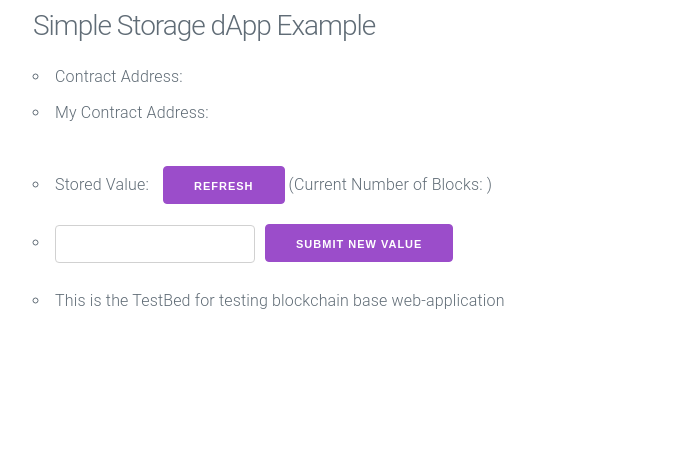
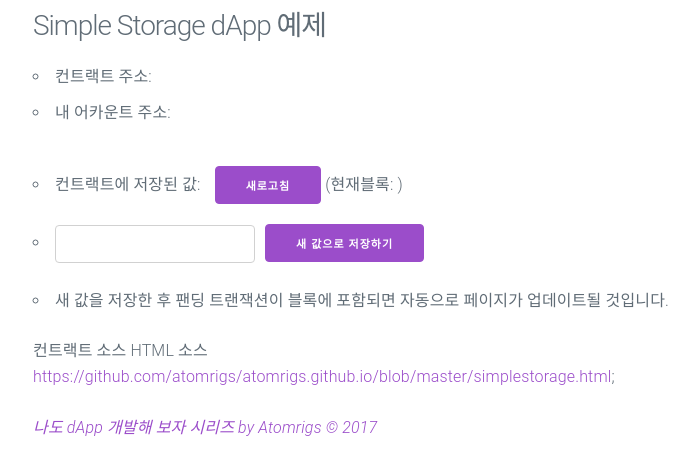
Before and after one commit to wlsdnthd/wlsdnthd.github.io, a plain HTML site: page simplestorage.html in a window 1280 px wide. Shown: the whole page, without its empty margins (17-711 px from the left). Drawn offline with nearby package versions, Linux system fonts and the light colour scheme; a script that the page names is missing.

Commit message:
Simplestorage

```diff
--- a/simplestorage.html
+++ b/simplestorage.html
@@ -4,7 +4,7 @@
   <meta charset="UTF-8">
   <meta http-equiv="CACHE-CONTROL" content="NO-CACHE">
   <link rel="stylesheet" type="text/css" href="https://cdnjs.cloudflare.com/ajax/libs/milligram/1.2.3/milligram.min.css">
-  <title>Simple Storage Dapp Example </title>
+  <title>Simple Storage Dapp 예제 </title>
   <style>
     body {margin-left:50px;}
     #storedData {font-size:300%; margin-right:10px;}
@@ -12,16 +12,27 @@
   </style>
 </head>
 <body>
-<h3>Simple Storage dApp Example</h3>
+<h3>Simple Storage dApp 예제</h3>
 <ul>
-  <li>Contract Address: <span id="contractAddr"></span></li>
-  <li>My Contract Address: <span id="accountAddr"></span></li>
-  <li>Stored Value: <span id="storedData"></span>
-    <button onclick="getValue()">Refresh</button> (Current Number of Blocks: <span id="lastBlock"></span>)</li>
-  <li><input id="newValue" type="text"><button onclick="setValue()">Submit New Value</button>
+  <li>컨트랙트 주소: <span id="contractAddr"></span></li>
+  <li>내 어카운트 주소: <span id="accountAddr"></span></li>
+  <li>컨트랙트에 저장된 값: <span id="storedData"></span>
+    <button onclick="getValue()">새로고침</button> (현재블록: <span id="lastBlock"></span>)</li>
+  <li><input id="newValue" type="text"><button onclick="setValue()">새 값으로 저장하기</button>
       <div id="result"></div></li>
-  <li>This is the TestBed for testing blockchain base web-application</li>
+  <li>새 값을 저장한 후 팬딩 트랜잭션이 블록에 포함되면 자동으로 페이지가 업데이트될 것입니다.</li>
 </ul>
+
+컨트랙트 소스
+<script src="https://gist.github.com/atomrigs/7c633570496b79623bed5d1286f93f3a.js"></script>
+
+HTML 소스<br>
+<a href="https://github.com/atomrigs/atomrigs.github.io/blob/master/simplestorage.html">https://github.com/atomrigs/atomrigs.github.io/blob/master/simplestorage.html</a>;
+<br><br>
+<p>
+<a href="http://www.chaintalk.io/archive/lecture?sca=%EB%82%98%EB%8F%84+dApp+%EA%B0%9C%EB%B0%9C"><i>나도 dApp 개발해 보자 시리즈 by Atomrigs © 2017</i></a>
+</p>
+
 </body>
 <script src="https://cdn.rawgit.com/ethereum/web3.js/develop/dist/web3.js"></script>
 <!-- script src="https://code.jquery.com/jquery-3.1.1.slim.min.js"></script -->
```
Also changed, not shown: README.md (deleted), 1 other file.
